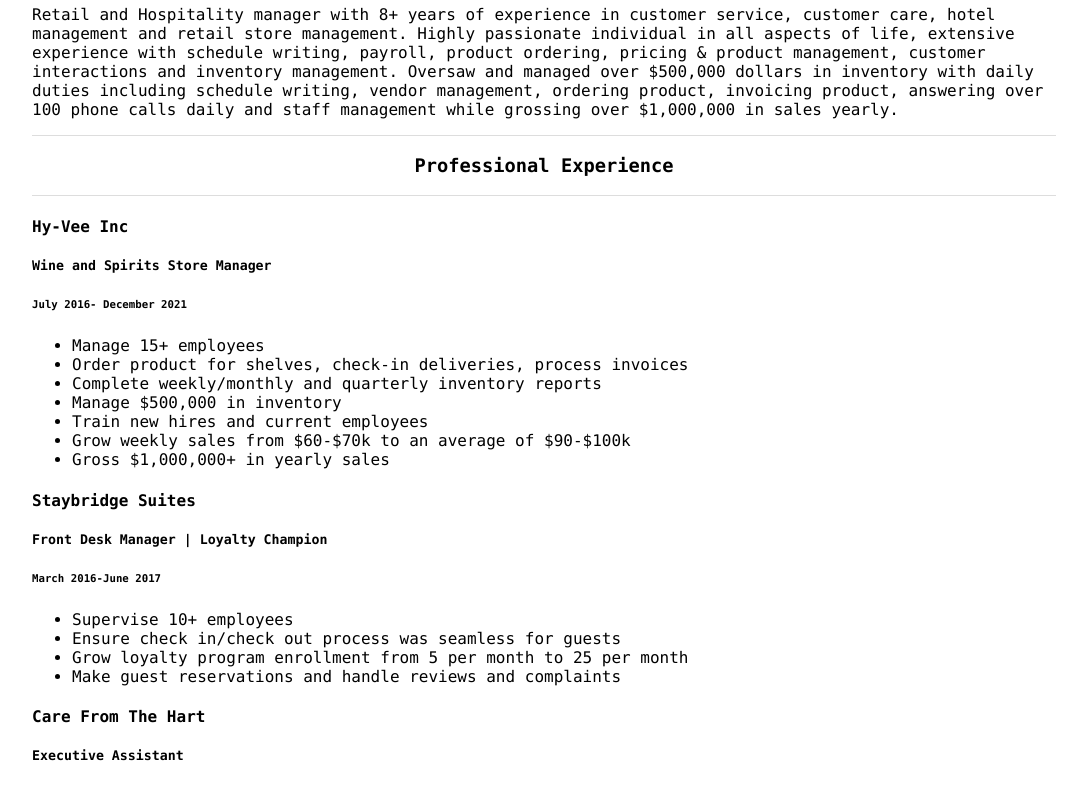
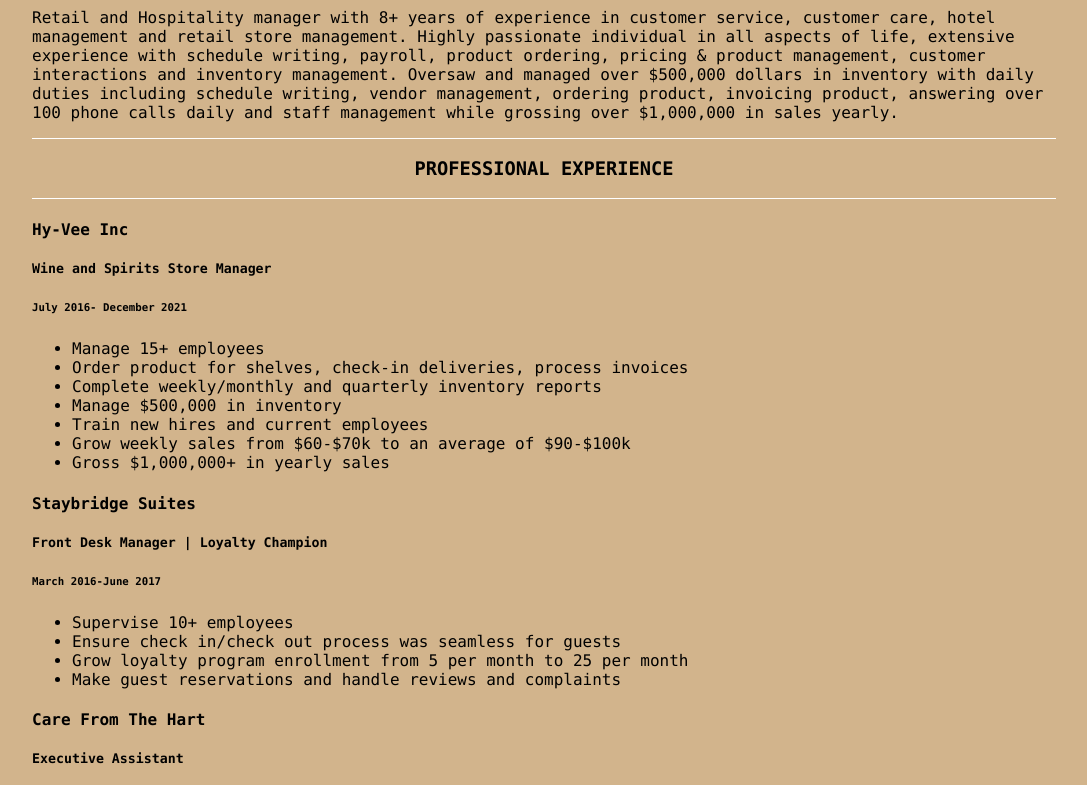
Before and after one commit to SeanKimbrough/SeanKimbrough.github.io, a plain HTML site: page index.html in a window 1280 px wide. Shown: the part 118-903 px from the top of the page, without its empty margins (96-1183 px from the left). Drawn offline with Linux system fonts and the light colour scheme.

Commit message:
Update style.css

```diff
--- a/style.css
+++ b/style.css
@@ -1,13 +1,17 @@
 body {
-  body stle="background-color;powder blue;">
-  color: black;
   font-family: Noteworthy, Monaco, sans-serif;
   margin: 5% 10%;
+  background-color:tan;
+
+}
+h1{
+  text-align:center;
+  border-bottom:solid white
 }
 
 .exp-header {
-  text-align: center;
-  img-align: right;
-  text-transfrom: uppercase;
-  border-top: 1px solid #dddddd;
-  border-bottom: 1px solid #dddddd;
+  text-align:center;
+  text-transform:uppercase;
+  border-top:1px solid white;
+  border-bottom:1px solid white;
+}
```
